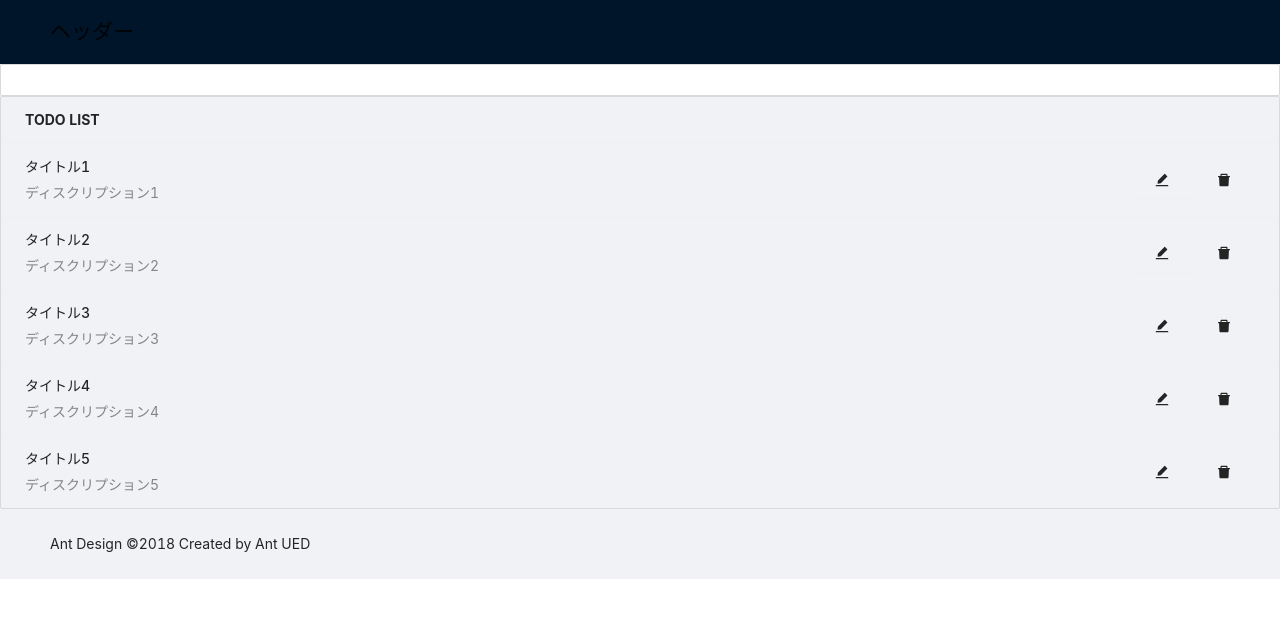
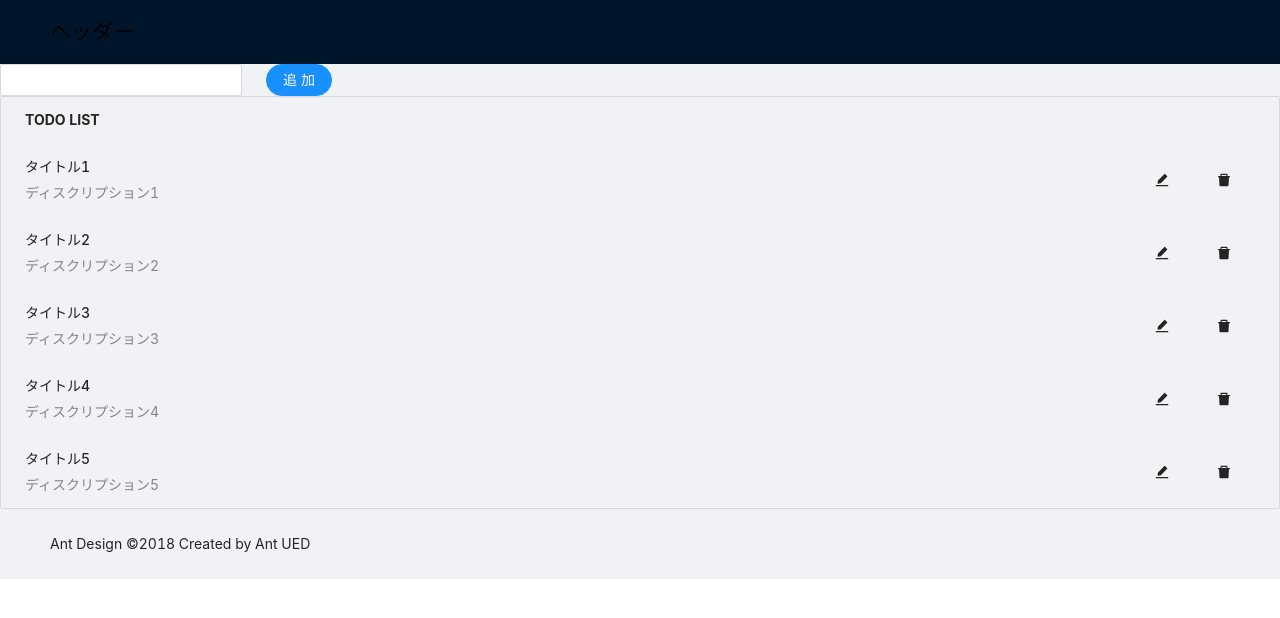
Before and after one commit to ryogo-ito/Todo-App-React18, a React (Vite) app: page / in a window 1280 px wide. Shown: the top 618 px of the page. Built offline with nearby package versions, Linux system fonts and the light colour scheme.

Commit message:
buttonの追加

```diff
--- a/src/App.tsx
+++ b/src/App.tsx
@@ -9,6 +9,7 @@ export const App = () => {
         todoList={MOCK_LIST}
         onEditButtonClick={() => {}}
         onDeleteButtonClick={() => {}}
+        onAddButtonClick={() => {}}
       />
     </div>
   );
--- a/src/pages/todo/Todo.tsx
+++ b/src/pages/todo/Todo.tsx
@@ -3,17 +3,20 @@ import { LayoutTemplate } from '../../ui/components/layouts/LayoutTemplate';
 import { TextField } from '../../ui/components/elements/TextField';
 import { EditList } from '../../ui/components/modules/EditList';
 import { TodoList } from '../../ui/types';
+import { Button, Space } from 'antd';
 
 interface Props {
   todoList: TodoList[];
   onEditButtonClick: () => void;
   onDeleteButtonClick: () => void;
+  onAddButtonClick: () => void;
 }
 
 export const Todo = ({
   todoList,
   onEditButtonClick,
   onDeleteButtonClick,
+  onAddButtonClick,
 }: Props) => {
   return (
     <>
@@ -21,7 +24,12 @@ export const Todo = ({
         headerChildren={<h1>ヘッダー</h1>}
         contentChildren={
           <>
-            <TextField />
+            <Space size="large" align="center">
+              <TextField />
+              <Button type="primary" shape="round" onClick={onAddButtonClick}>
+                追加
+              </Button>
+            </Space>
             <EditList
               list={todoList}
               headerText={'TODO LIST'}
```
